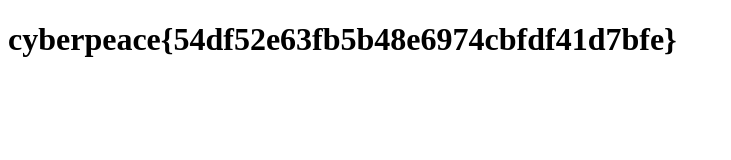
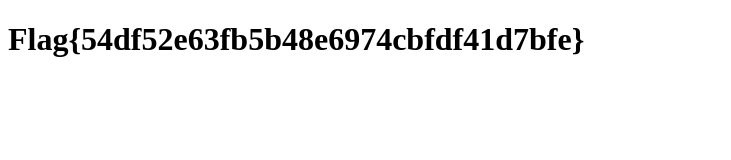
Before and after one commit to GentlePierrot/Exam202206, a plain HTML site: page src/f1ag_1s_h3re.html in a window 1280 px wide. Shown: the whole page, without its empty margins (0-731 px from the left). Drawn offline with Linux system fonts and the light colour scheme.

Commit message:
Update f1ag_1s_h3re.html

```diff
--- a/src/f1ag_1s_h3re.html
+++ b/src/f1ag_1s_h3re.html
@@ -6,6 +6,6 @@
 	<title>f1ag_1s_h3re</title>
 </head>
 <body>
-<h1>cyberpeace{54df52e63fb5b48e6974cbfdf41d7bfe}</h1>
+<h1>Flag{54df52e63fb5b48e6974cbfdf41d7bfe}</h1>
 </body>
 </html>
```
